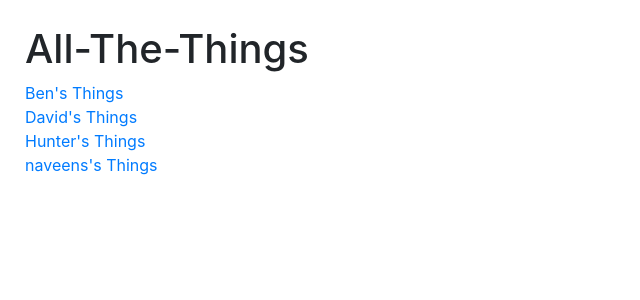
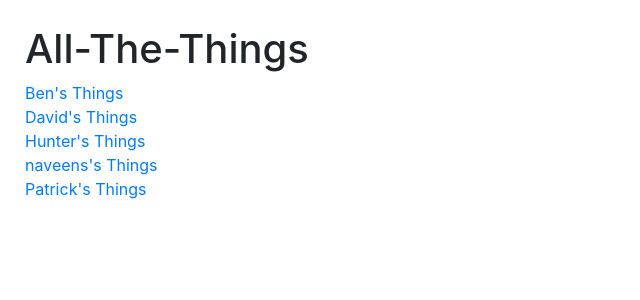
Before and after one commit to thepika206/all-the-things, a React (Create React App) app: page / in a window 1280 px wide. Shown: the top 300 px of the page, without its empty margins (0-640 px from the left). Built offline with nearby package versions, Linux system fonts and the light colour scheme.

Commit message:
imp Patricks things functionality

```diff
--- a/src/App.js
+++ b/src/App.js
@@ -4,6 +4,7 @@ import StyledThings from './pages/StyledThings/StyledThings'
 import SillyThings from './pages/SillyThings/SIllyThings'
 import Landing from './pages/Landing/Landing'
 import CoolestThings from './pages/CoolestThings/CoolestThings'
+import PokemonThings from './pages/PokemonThings/PokemonThings'
 
 const App = () => {
   const bensThings = [
@@ -106,6 +107,10 @@ const App = () => {
         path="/the-coolest-things"
         element={<CoolestThings things={naveensThings} />}
       />
+      <Route
+        path="/the-pokemon-things"
+        element={<PokemonThings things={patricksThings} />}
+      />
     </Routes>
   )
 }
--- a/src/pages/Landing/Landing.jsx
+++ b/src/pages/Landing/Landing.jsx
@@ -9,6 +9,7 @@ const Landing = () => {
       <Link to="/the-well-styled-things">David's Things</Link><br/>
       <Link to="/the-silly-things">Hunter's Things</Link><br/>
       <Link to="/the-coolest-things">naveens's Things</Link><br/>
+      <Link to="/the-pokemon-things">Patrick's Things</Link><br/>
     </>
   )
 }
--- /dev/null
+++ b/src/pages/PokemonThings/PokemonThings.jsx
@@ -0,0 +1,17 @@
+import ThingCard from '../../components/ThingCard/ThingCard'
+import { Link } from 'react-router-dom'
+
+const PokemonThings = (props) => {
+  return (
+    <>
+      <h1>Patrick's Things</h1>
+      <Link to="/">Home</Link>
+
+      {props.things.map((thing, idx) =>
+        <ThingCard key={idx} thing={thing}/>
+      )}
+    </>
+  )
+}
+
+export default PokemonThings
```
